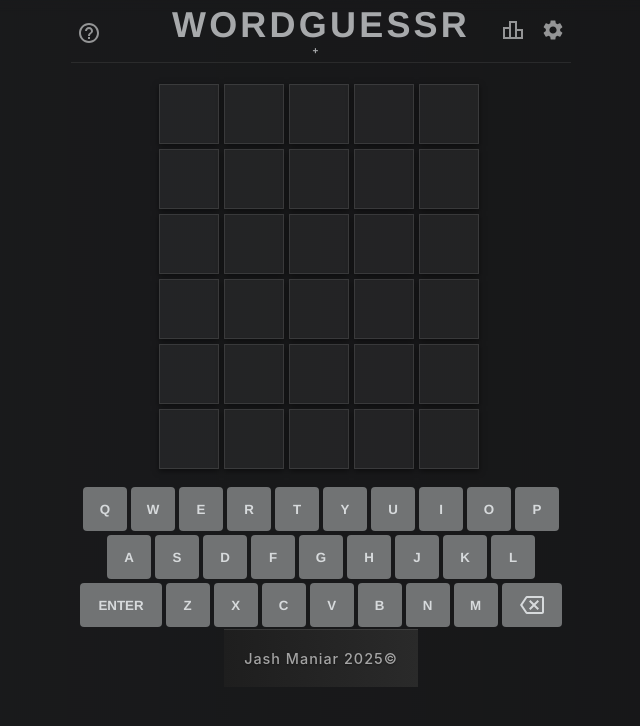
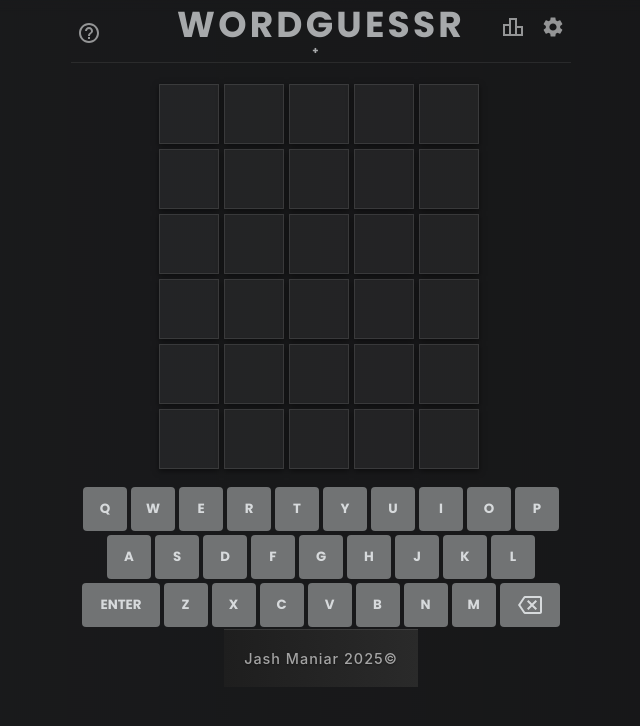
Before and after one commit to jashmaniarx/WordGuessr, a plain HTML site: page index.html in a window 1280 px wide. Shown: the whole page, without its empty margins (319-959 px from the left). Drawn offline with Linux system fonts and the light colour scheme.

Commit message:
Update index.html

```diff
--- a/index.html
+++ b/index.html
@@ -3,6 +3,9 @@
     <head>
       <meta charset="UTF-8">
       <meta name="viewport" content="width=device-width, initial-scale=1.0, user-scalable=no">
+        <link rel="preconnect" href="https://fonts.googleapis.com">
+<link rel="preconnect" href="https://fonts.gstatic.com" crossorigin>
+<link href="https://fonts.googleapis.com/css2?family=Poppins:ital,wght@0,100;0,200;0,300;0,400;0,500;0,600;0,700;0,800;0,900;1,100;1,200;1,300;1,400;1,500;1,600;1,700;1,800;1,900&display=swap" rel="stylesheet">
       <title>WordGuessr+ - A word game</title>
       <style>
         body {
@@ -14,7 +17,7 @@
         background: linear-gradient(to right, #1a1b1d, #161617);
         backdrop-filter: blur(6px);
         -webkit-backdrop-filter: blur(6px);
-        font-family: 'Clear Sans', 'Helvetica Neue', Arial, sans-serif;
+        font-family: 'Poppins', 'Helvetica Neue', Arial, sans-serif;
         color: rgba(215, 218, 220, 0.75);
         overflow: auto;
         }
```
